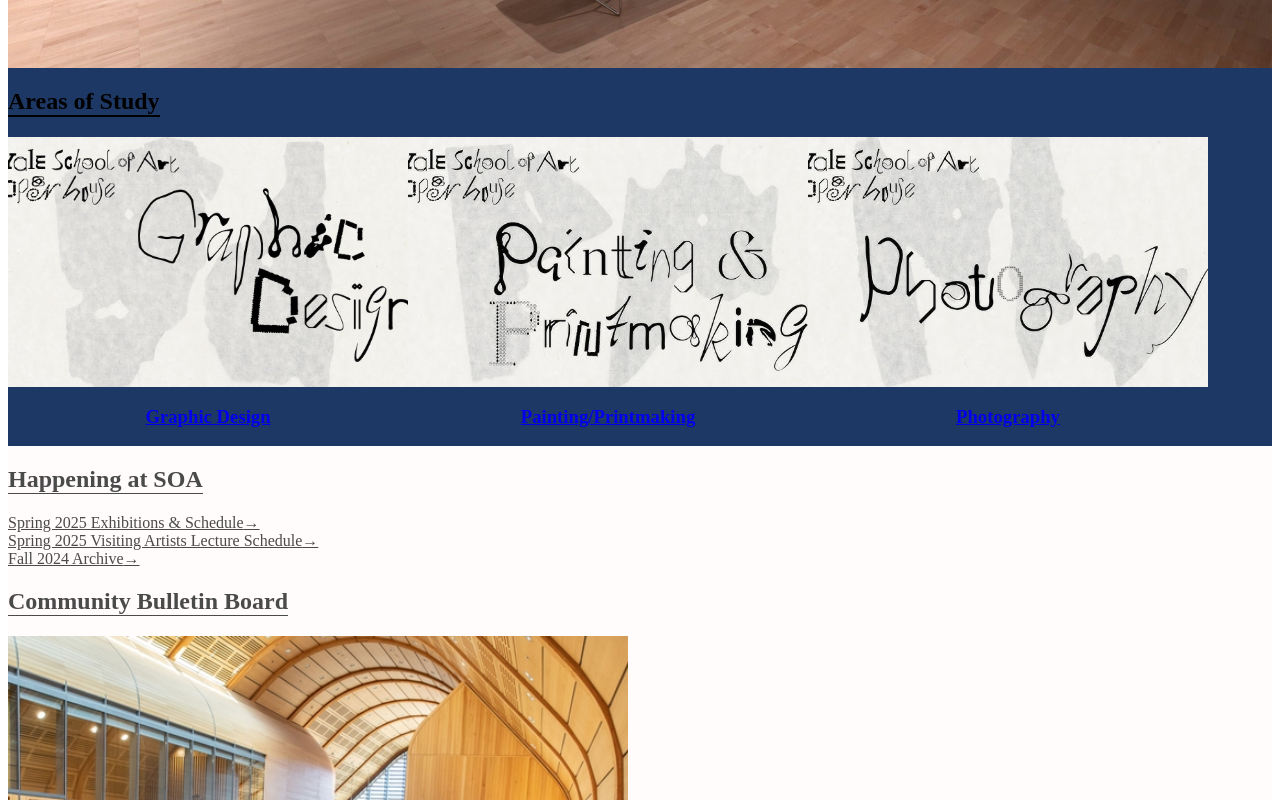
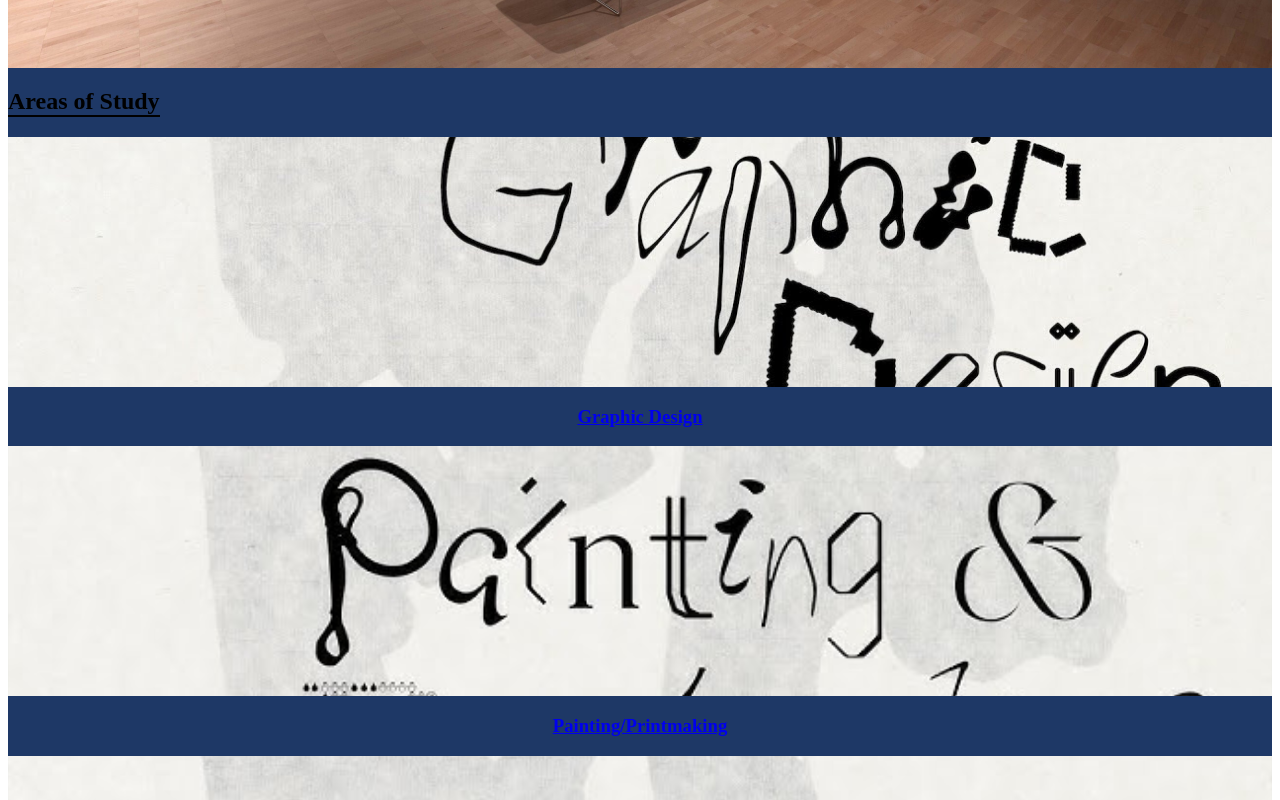
Before and after one commit to VenSagi/UX-KTP, a Next.js app: page / in a window 1280 px wide. Shown: the part 740-1540 px from the top of the page. Built offline with nearby package versions, Linux system fonts and the light colour scheme; a web font is replaced by a local one.

Commit message:
finished product

```diff
--- a/components/areas-of-study.tsx
+++ b/components/areas-of-study.tsx
@@ -1,5 +1,5 @@
-import Image from "next/image"
-import Link from "next/link"
+import Image from "next/image";
+import Link from "next/link";
 
 const areas = [
   {
@@ -28,18 +28,17 @@ export function AreasOfStudy() {
           Areas of Study
         </h2>
 
-        {/* Enable Horizontal Scrolling */}
-        <div className="overflow-x-auto w-full">
-          <div className="flex space-x-6 w-[1400px] md:w-max flex-nowrap">
+        {/* Grid Layout to Remove Scroll */}
+        <div className="grid grid-cols-1 sm:grid-cols-2 md:grid-cols-3 gap-6">
           {areas.map((area) => (
-              <Link key={area.title} href={area.href} className="group min-w-[400px]">
+            <Link key={area.title} href={area.href} className="group">
               <div className="relative h-[250px] overflow-hidden bg-gray-100 rounded-lg">
                 <Image
                   src={area.image}
                   alt={area.title}
                   width={400}
                   height={250}
-                    className="object-cover transition-transform group-hover:scale-105"
+                  className="object-cover w-full h-full transition-transform group-hover:scale-105"
                 />
               </div>
               <h3 className="text-lg font-times text-center mt-4">{area.title}</h3>
@@ -47,7 +46,6 @@ export function AreasOfStudy() {
           ))}
         </div>
       </div>
-      </div>
     </section>
   );
 }
--- a/components/hero.tsx
+++ b/components/hero.tsx
@@ -4,10 +4,10 @@ export function Hero() {
   return (
     <section className="relative h-screen">
       <Image
-        src="/2024-Botanical-ag-doc-2877-0024-pub-2@2x.svg"  // Use relative path from /public folder
+        src="/2024-Botanical-ag-doc-2877-0024-pub-2@2x.svg"
         alt="Yale School of Art Gallery"
-        layout="fill" // Use layout="fill" instead of fill
-        objectFit="cover" // Ensures image covers the section
+        layout="fill"
+        objectFit="cover"
         objectPosition="center top"
         priority
       />
```
Lines whose indentation alone changed are shown as unchanged.
